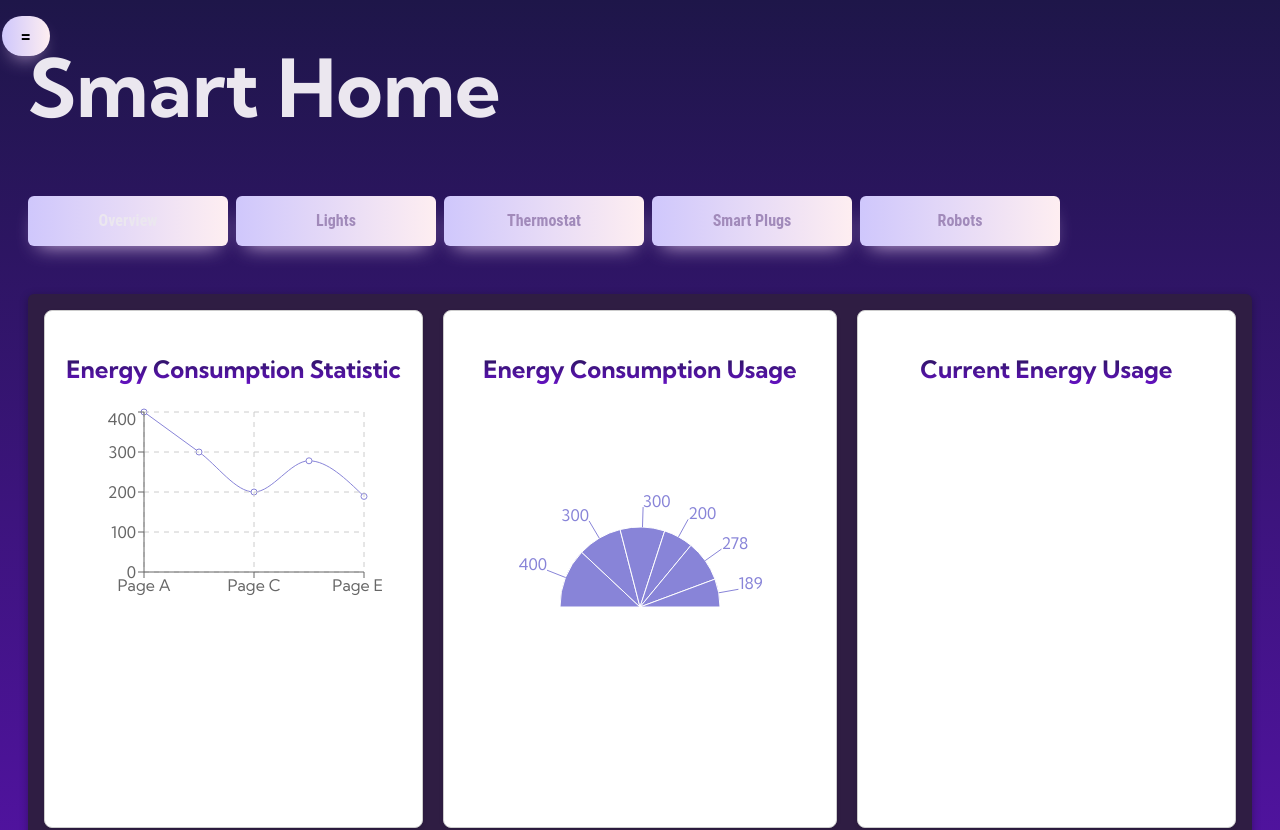
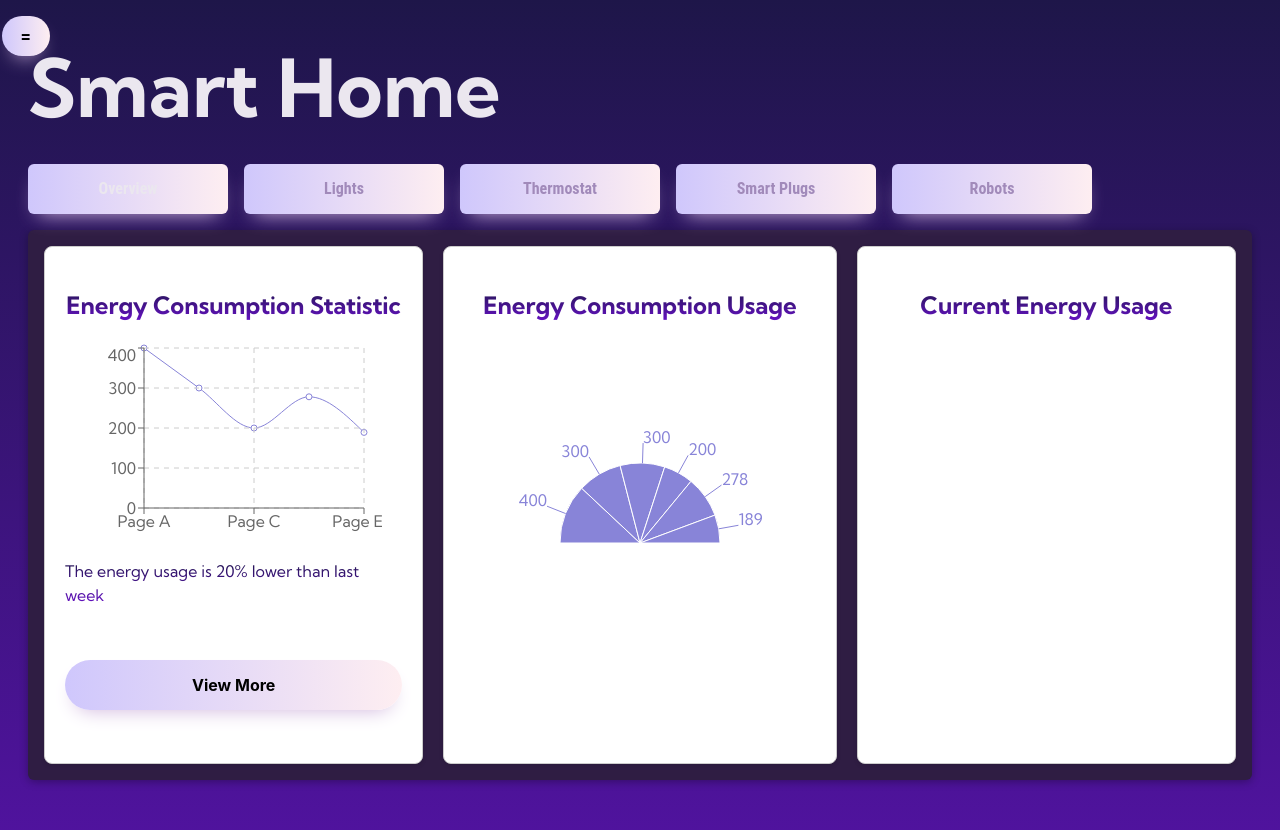
Before and after one commit to ChronicleWolfVR/Group7SoftwareEng, a React (Vite) app: page /home in a window 1280 px wide. Shown: the top 830 px of the page. Built offline with nearby package versions, Linux system fonts and the light colour scheme.

Commit message:
Buttons not filling the screen

```diff
--- a/src/components/HomePage/HomePage.css
+++ b/src/components/HomePage/HomePage.css
@@ -36,3 +36,9 @@
     align-items: center; /* Centers content vertically */
     height: 100vh; /* Sets the height to 100% of the viewport height */
   }
+
+  #tabs {
+    display: flex; /* Uses flexbox for layout */
+    gap: 1rem; /* Adds space between tab buttons */
+    flex: 1;
+  }
--- a/src/components/HomePage/HomePage.jsx
+++ b/src/components/HomePage/HomePage.jsx
@@ -14,7 +14,7 @@ const HomePage = () => {
       <button className="menu-button">=</button>
       <div className="home-page">
         <Title id="titlep2">Smart Home</Title>
-        <menu id="examples">
+        <menu id="tabs">
           {tabs.map((tab) => (
             <TabButton
               key={tab}
--- a/src/components/HomePage/TabButton/TabButton.css
+++ b/src/components/HomePage/TabButton/TabButton.css
@@ -2,8 +2,10 @@
   margin: 1rem 0;
   padding: 0;
   display: flex;
+  flex: 1;
   gap: 0.5rem;
   list-style: none;
+  box-sizing: border-box; /* Ensure padding and border are included in the width */
 }
 
 menu button {
@@ -16,6 +18,8 @@
   font-size: 1rem;
   cursor: pointer;
   transition: all 0.2s ease-in-out;
+  flex-grow: 1; /* Allow buttons to grow and fill the available space */
+  text-align: center; /* Center the text inside the buttons */
 }
 
 menu button:hover {
--- a/src/components/Overview/Overview.css
+++ b/src/components/Overview/Overview.css
@@ -25,9 +25,13 @@
     align-items: center;
   }
 
-  .card h2 {
+  .card h2, .card p {
     margin-bottom: 20px;
     background: linear-gradient(to top, #6a11cb, #1e1649);
     -webkit-background-clip: text;
     color: transparent;
   }
+
+  .card button{
+    width: 100%;
+  }
--- a/src/components/Overview/Overview.jsx
+++ b/src/components/Overview/Overview.jsx
@@ -21,13 +21,15 @@ const Overview = () => {
   ];
 
   const pieData = [
-    { name: 'Group A', value: 400 },
-    { name: 'Group B', value: 300 },
-    { name: 'Group C', value: 300 },
-    { name: 'Group D', value: 200 },
-    { name: 'Group E', value: 278 },
-    { name: 'Group F', value: 189 },
+    { name: "Group A", value: 400 },
+    { name: "Group B", value: 300 },
+    { name: "Group C", value: 300 },
+    { name: "Group D", value: 200 },
+    { name: "Group E", value: 278 },
+    { name: "Group F", value: 189 },
   ];
+
+  const percentageDifference = 20 + "% lower";
 
   return (
     <>
@@ -46,6 +48,8 @@ const Overview = () => {
             <YAxis />
             <Tooltip />
           </LineChart>
+          <p>The energy usage is {percentageDifference} than last week</p>
+          <button>View More</button>
         </div>
         <div className="card">
           <h2>Energy Consumption Usage</h2>
```
Lines whose indentation alone changed are shown as unchanged.
